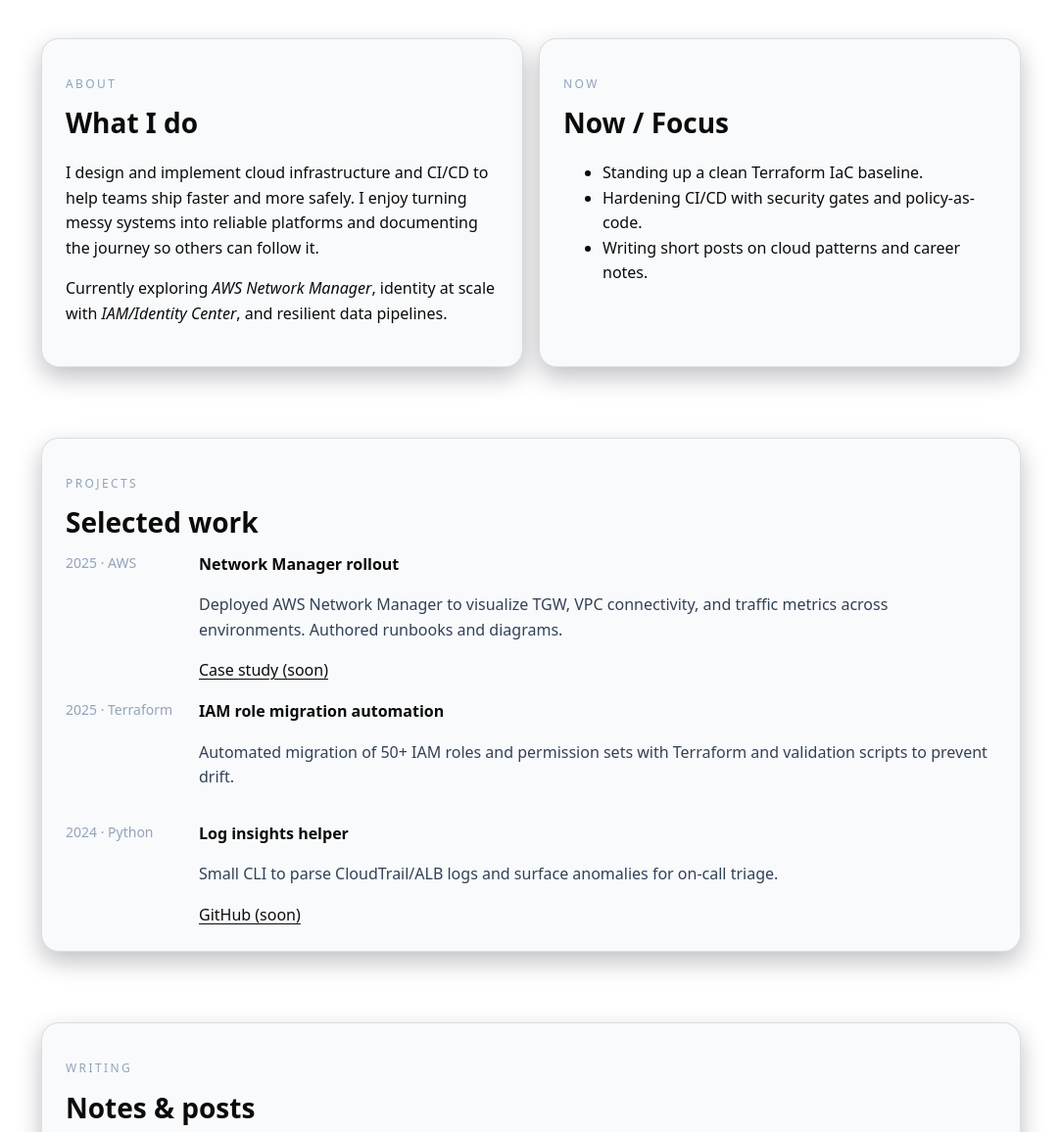
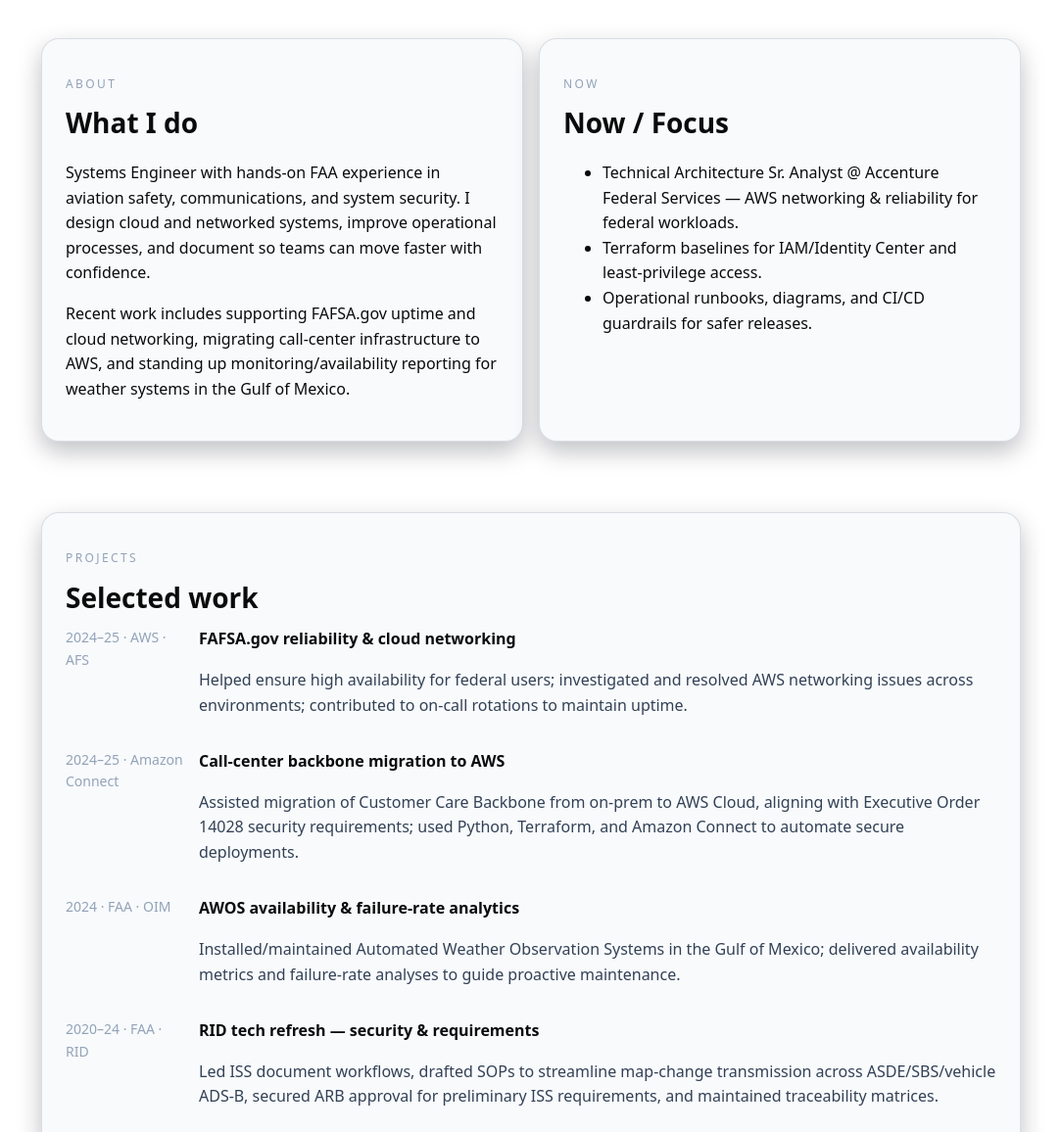
Before and after one commit to tobidasage/Tobi-dedeke-site, a plain HTML site: page index.html in a window 1280 px wide. Shown: the part 680-1836 px from the top of the page at 98% size, without its empty margins (98-1181 px from the left). Drawn offline with Linux system fonts and the light colour scheme.

Commit message:
updating index file to contain my resume file

```diff
--- a/index.html
+++ b/index.html
@@ -80,7 +80,7 @@
       <div class="card">
         <p class="kicker">Hello</p>
         <h1>Engineer, builder, and storyteller.</h1>
-        <p class="muted">I’m <strong>Oluwatobi Adegboyega Dedeke</strong> (Tobi) — a systems/cloud engineer focused on AWS, DevOps, and networking. I also write and create. This is my tiny corner of the internet.</p>
+        <p class="muted">I’m <strong>Oluwatobi Adegboyega Dedeke</strong> (Tobi) — a systems/cloud engineer focused on AWS, DevOps, and networking. I’ve worked across federal programs (FAA, U.S. Dept. of Education) on reliability, security, and modernization. This is my tiny corner of the internet.</p>
         <div style="display:flex; gap:12px; flex-wrap:wrap; margin-top:14px">
           <a class="btn" href="#projects">See projects →</a>
           <a class="btn secondary" href="#contact" aria-label="Contact Tobi">Contact</a>
@@ -91,10 +91,11 @@
           <span class="tag">Docker</span>
           <span class="tag">Python</span>
           <span class="tag">Networking</span>
+          <span class="tag">Amazon Connect</span>
         </div>
       </div>
       <aside>
-        <img class="avatar" src="https://picsum.photos/800?random=5" alt="Portrait placeholder" />
+        <img class="avatar" src="https://picsum.photos/800?random=5" alt="Portrait of Oluwatobi Adegboyega Dedeke (placeholder). Replace with your photo." />
         <p class="muted" style="margin-top:8px">Replace with your photo (800×800 works well).</p>
       </aside>
     </section>
@@ -104,16 +105,16 @@
         <div class="card">
           <p class="kicker">About</p>
           <h2>What I do</h2>
-          <p>I design and implement cloud infrastructure and CI/CD to help teams ship faster and more safely. I enjoy turning messy systems into reliable platforms and documenting the journey so others can follow it.</p>
-          <p>Currently exploring <em>AWS Network Manager</em>, identity at scale with <em>IAM/Identity Center</em>, and resilient data pipelines.</p>
+          <p>Systems Engineer with hands-on FAA experience in aviation safety, communications, and system security. I design cloud and networked systems, improve operational processes, and document so teams can move faster with confidence.</p>
+          <p>Recent work includes supporting FAFSA.gov uptime and cloud networking, migrating call-center infrastructure to AWS, and standing up monitoring/availability reporting for weather systems in the Gulf of Mexico. </p>
         </div>
         <div class="card">
           <p class="kicker">Now</p>
           <h2>Now / Focus</h2>
           <ul>
-            <li>Standing up a clean Terraform IaC baseline.</li>
-            <li>Hardening CI/CD with security gates and policy-as-code.</li>
-            <li>Writing short posts on cloud patterns and career notes.</li>
+            <li>Technical Architecture Sr. Analyst @ Accenture Federal Services — AWS networking & reliability for federal workloads.</li>
+            <li>Terraform baselines for IAM/Identity Center and least-privilege access.</li>
+            <li>Operational runbooks, diagrams, and CI/CD guardrails for safer releases.</li>
           </ul>
         </div>
       </div>
@@ -125,26 +126,31 @@
         <h2>Selected work</h2>
         <div class="grid">
           <article class="project">
-            <div class="meta">2025 · AWS</div>
+            <div class="meta">2024–25 · AWS · AFS</div>
             <div>
-              <strong>Network Manager rollout</strong>
-              <p class="muted">Deployed AWS Network Manager to visualize TGW, VPC connectivity, and traffic metrics across environments. Authored runbooks and diagrams.</p>
-              <a class="link" href="#" target="_blank" rel="noopener">Case study (soon)</a>
+              <strong>FAFSA.gov reliability & cloud networking</strong>
+              <p class="muted">Helped ensure high availability for federal users; investigated and resolved AWS networking issues across environments; contributed to on-call rotations to maintain uptime.</p>
             </div>
           </article>
           <article class="project">
-            <div class="meta">2025 · Terraform</div>
+            <div class="meta">2024–25 · Amazon Connect</div>
             <div>
-              <strong>IAM role migration automation</strong>
-              <p class="muted">Automated migration of 50+ IAM roles and permission sets with Terraform and validation scripts to prevent drift.</p>
+              <strong>Call-center backbone migration to AWS</strong>
+              <p class="muted">Assisted migration of Customer Care Backbone from on-prem to AWS Cloud, aligning with Executive Order 14028 security requirements; used Python, Terraform, and Amazon Connect to automate secure deployments.</p>
             </div>
           </article>
           <article class="project">
-            <div class="meta">2024 · Python</div>
+            <div class="meta">2024 · FAA · OIM</div>
             <div>
-              <strong>Log insights helper</strong>
-              <p class="muted">Small CLI to parse CloudTrail/ALB logs and surface anomalies for on-call triage.</p>
-              <a class="link" href="#" target="_blank" rel="noopener">GitHub (soon)</a>
+              <strong>AWOS availability & failure-rate analytics</strong>
+              <p class="muted">Installed/maintained Automated Weather Observation Systems in the Gulf of Mexico; delivered availability metrics and failure-rate analyses to guide proactive maintenance.</p>
+            </div>
+          </article>
+          <article class="project">
+            <div class="meta">2020–24 · FAA · RID</div>
+            <div>
+              <strong>RID tech refresh — security & requirements</strong>
+              <p class="muted">Led ISS document workflows, drafted SOPs to streamline map-change transmission across ASDE/SBS/vehicle ADS-B, secured ARB approval for preliminary ISS requirements, and maintained traceability matrices.</p>
             </div>
           </article>
         </div>
@@ -168,15 +174,17 @@
         <div class="card">
           <p class="kicker">Contact</p>
           <h2>Say hello</h2>
-          <p>Email: <a class="link" href="mailto:hello@yourdomain.com">hello@yourdomain.com</a></p>
-          <p>LinkedIn: <a class="link" href="#">linkedin.com/in/yourhandle</a></p>
-          <p>GitHub: <a class="link" href="#">github.com/yourhandle</a></p>
-          <p class="muted">Replace these with real links. Consider a contact form provider like Formspree if you want in-page messages.</p>
+          <p>Location: <span class="muted">Laurel, Maryland, USA</span></p>
+          <p>Email: <a class="link" href="mailto:Oluwatobidedeke@gmail.com">Oluwatobidedeke@gmail.com</a></p>
+          <p>Phone: <a class="link" href="tel:+12406036187">+1 (240) 603-6187</a></p>
+          <p>LinkedIn: <a class="link" href="#" rel="noopener">Add your LinkedIn URL</a></p>
+          <p>GitHub: <a class="link" href="#" rel="noopener">Add your GitHub URL</a></p>
+          <p class="muted">Swap in your real social links above.</p>
         </div>
         <div class="card">
           <p class="kicker">Résumé</p>
-          <h2>One‑page PDF</h2>
-          <p class="muted">Host your résumé at <code>/resume.pdf</code> and link to it here.</p>
+          <h2>One-page PDF</h2>
+          <p class="muted">Place your résumé at <code>/resume.pdf</code> in the repo root so this button downloads it directly.</p>
           <a class="btn" href="/resume.pdf">Download résumé</a>
         </div>
       </div>
```
